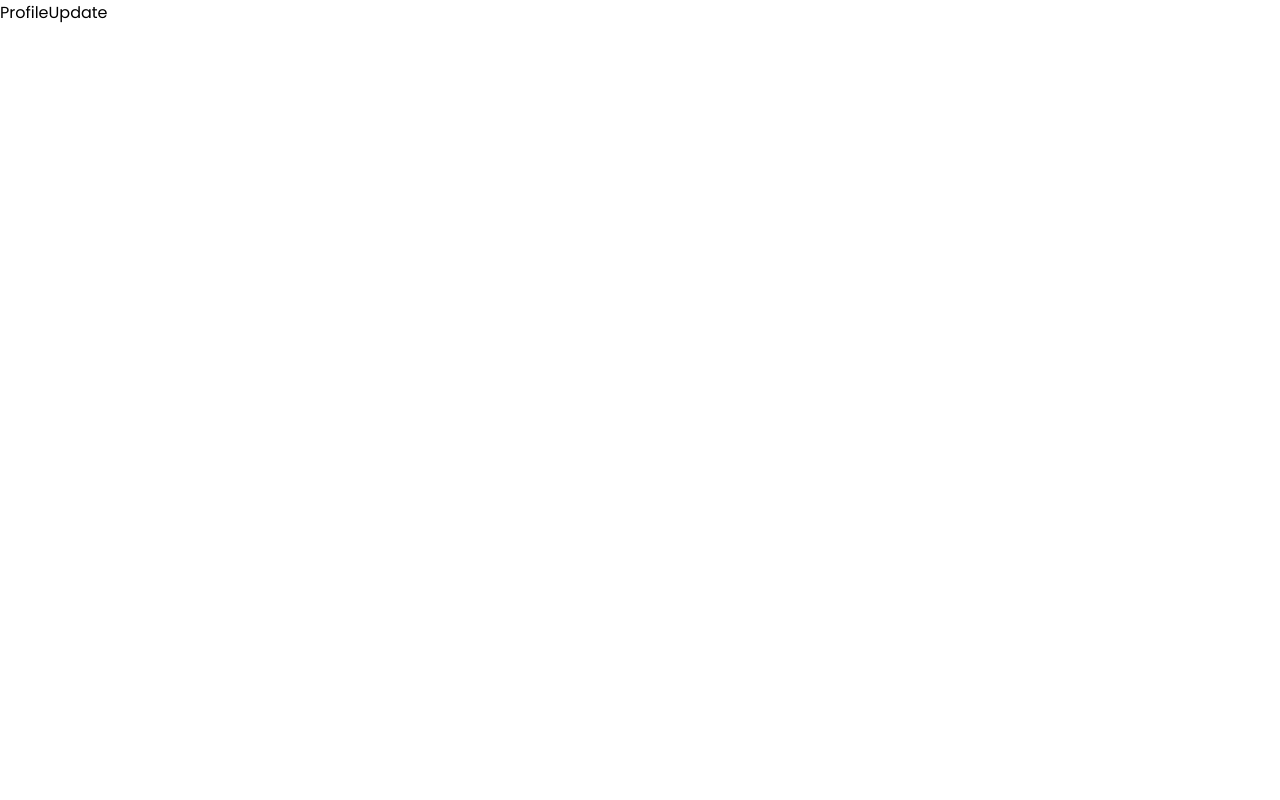
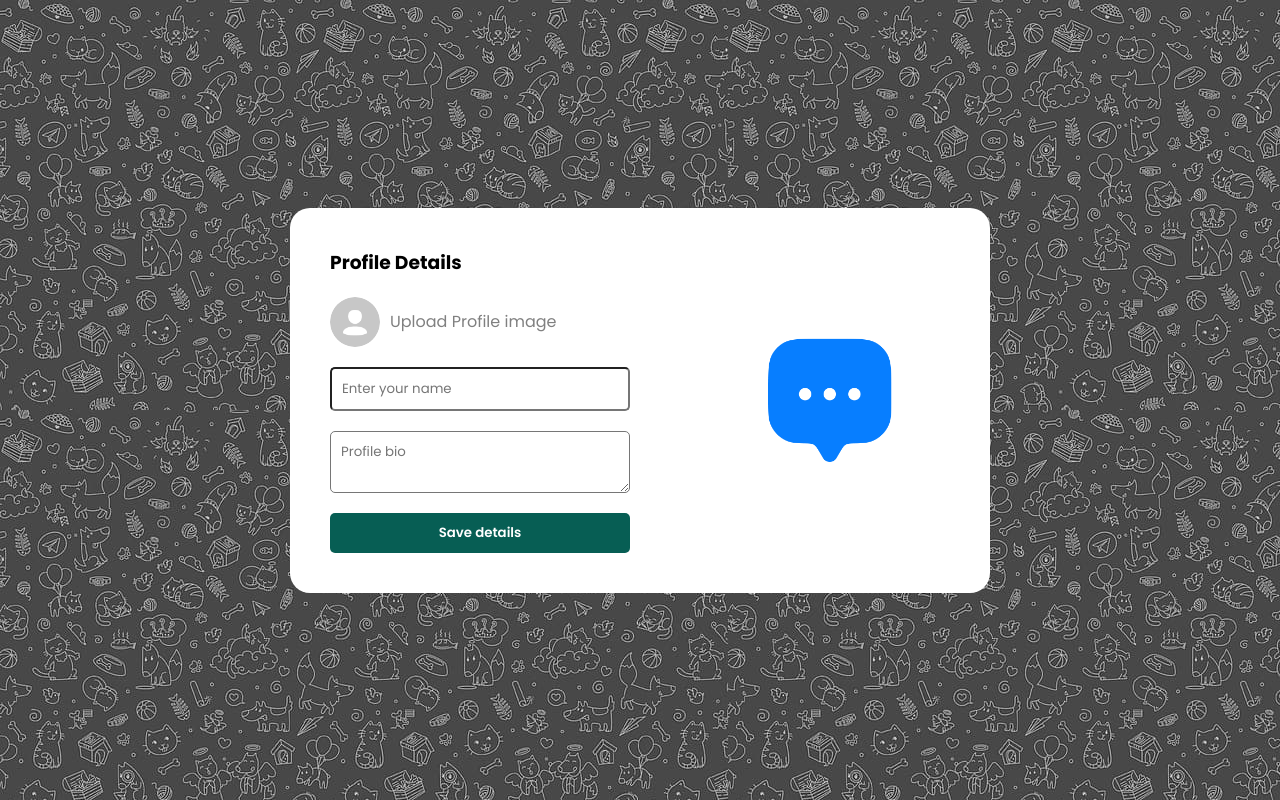
Before and after one commit to AshishRaghav13/ChitChatt, a React (Vite) app: page /profile in a window 1280 px wide. Built offline with nearby package versions, Linux system fonts and the light colour scheme.

Commit message:
update Profile

```diff
--- a/src/Components/LeftSideBar/LeftSideBar.css
+++ b/src/Components/LeftSideBar/LeftSideBar.css
@@ -119,5 +119,5 @@
 }
 
 .menu:hover .sub-menu{
-    display: inline-block;
+    display: block;
 }
--- a/src/Pages/Chatpage/Chat.css
+++ b/src/Pages/Chatpage/Chat.css
@@ -2,7 +2,7 @@
     min-height: 100vh;
     /* background: linear-gradient(rgb(145, 246, 145),rgb(77, 150, 77)); */
     background-image: url('../../assets/bgImg.jpg');
-    background-size: cover;
+    /* background-size: cover; */
     display: grid;
     place-items: center;
 }
--- a/src/Pages/UpdateProfile/ProfileUpdate.css
+++ b/src/Pages/UpdateProfile/ProfileUpdate.css
@@ -0,0 +1,67 @@
+.profile{
+    min-height: 100vh;
+    background: url('../../assets/bgImg.jpg');
+    display: flex;
+    align-items: center;
+    justify-content: center;
+}
+
+.profile-details{
+    display: flex;
+    background: white;
+    border-radius: 20px;
+    align-items: center;
+    justify-content: space-between;
+    min-width: 700px;
+
+}
+
+.profile-pic{
+    max-width: 160px;
+    aspect-ratio: 1/1;
+    border-radius: 50%;
+    margin: 20px auto;
+}
+
+.profile form{
+    display: flex;
+    flex-direction: column;
+    gap: 20px;
+    padding: 40px;
+}
+
+.profile form h3{
+    font: 500;
+}
+
+.profile label{
+    display: flex;
+    align-items: center;
+    gap: 10px;
+    color: gray;
+    cursor: pointer;
+}
+.profile label img{
+   width: 50px;
+   aspect-ratio: 1/1;
+   border-radius: 50%;
+}
+
+.profile-details input,textarea{
+    padding:10px;
+    min-width: 300px;
+    border-radius: 5px;
+    outline-color: #0fb19e;
+
+}
+
+.profile-details button{
+    padding: 10px;
+    border-radius: 5px;
+    background-color: #075e54;
+    color: white;
+    font-weight: 600;
+    border: none;
+    outline: none;
+    cursor: pointer;
+}
--- a/src/Pages/UpdateProfile/ProfileUpdate.jsx
+++ b/src/Pages/UpdateProfile/ProfileUpdate.jsx
@@ -1,9 +1,26 @@
-import React from 'react'
+import React, { useState } from 'react'
 import './ProfileUpdate.css';
+import assets from '../../assets/assets';
 
 const ProfileUpdate = () => {
+  const [image,setImage] = useState(false);
   return (
-    <div>ProfileUpdate</div>
+    <div className="profile">
+      <div className="profile-details">
+        <form>
+          <h3>Profile Details</h3>
+          <label htmlFor="avatar">
+            <input onChange={(e)=>setImage(e.target.files[0])} type="file" id='avatar' accept='.png, .jpg, .jpeg' hidden />
+            <img src={image ? URL.createObjectURL(image) : assets.avatar_icon} alt="" />
+            Upload Profile image
+          </label>
+          <input type="text" placeholder='Enter your name' required/>
+          <textarea placeholder='Profile bio' required></textarea>
+          <button type='submit'>Save details</button>
+        </form>
+        <img className='profile-pic' src={image ? URL.createObjectURL(image) : assets.logo_icon} alt="" />
+      </div>
+    </div>
   )
 }
 
```
